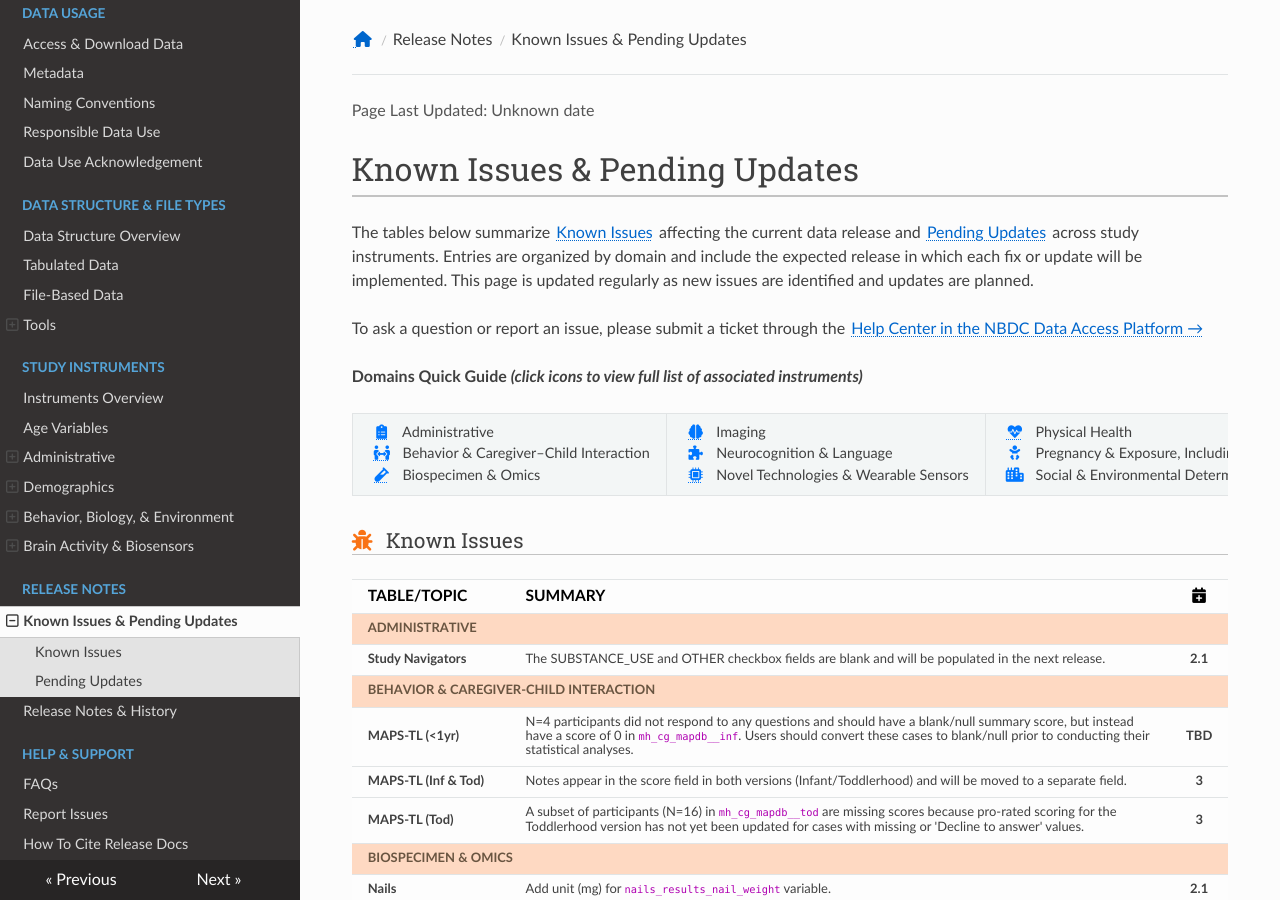
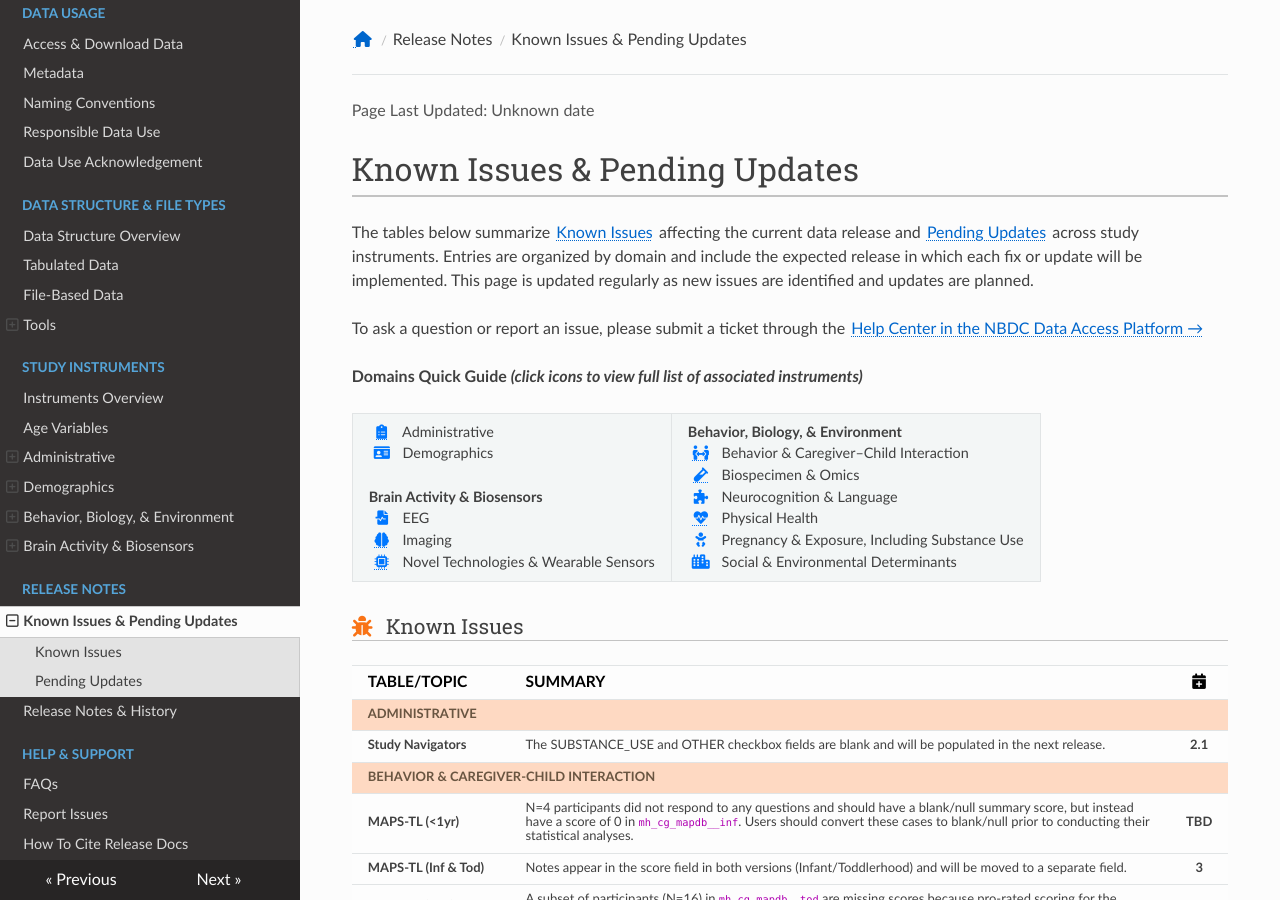
Before and after one commit to nbdc-datahub/hbcd-docs, an MkDocs documentation site: the page built from docs/changelog/issues-updates.md, in a window 1280 px wide and 900 px high. Built offline with MkDocs 1.6.1, drawn with Linux system fonts in a browser that asks for light colours; nearby versions of some CDN libraries.

Commit message:
fix domains quick guide - missing eeg

```diff
--- a/docs/changelog/issues-updates.md
+++ b/docs/changelog/issues-updates.md
@@ -16,17 +16,19 @@ To ask a question or report an issue, please submit a ticket through the [Help C
 <table class="study-legend">
 <tbody>
 <tr>
-<td style="width: 33%;">
+<td>
 <a style="margin-left: 2px;" href="../../instruments/#adm" target="_blank"><i class="fa fa-clipboard-list"></i></a> Administrative<br>
-<a style="margin-left: 2px;" href="../../instruments/#mh" target="_blank"><i class="fa fa-people-arrows"></i></a> Behavior & Caregiver–Child Interaction<br>
-<a style="margin-left: 2px;" href="../../instruments/#biospec" target="_blank"><i class="fa fa-vial"></i></a> Biospecimen & Omics
-</td>
-<td style="width: 33%;">
+<a style="margin-left: 2px;" href="../../instruments/#demo" target="_blank"><i class="fas fa-id-card"></i></a> Demographics<br><br>
+<b>Brain Activity & Biosensors</b><br>
+<a style="margin-left: 2px;" href="../../instruments/#eeg" target="_blank"><i class="fa-solid fa-file-waveform"></i></a> EEG<br>
 <a style="margin-left: 2px;" href="../../instruments/#mri" target="_blank"><i class="fa fa-brain"></i></a> Imaging<br>
-<a style="margin-left: 2px;" href="../../instruments/#ncl" target="_blank"><i class="fa-solid fa-puzzle-piece"></i></a> Neurocognition & Language<br>
 <a style="margin-left: 2px;" href="../../instruments/#sensors" target="_blank"><i class="fa fa-microchip"></i></a> Novel Technologies & Wearable Sensors
 </td>
-<td style="width: 33%;">
+<td>
+<b>Behavior, Biology, & Environment</b><br>
+<a style="margin-left: 2px;" href="../../instruments/#mh" target="_blank"><i class="fa fa-people-arrows"></i></a> Behavior & Caregiver–Child Interaction<br>
+<a style="margin-left: 2px;" href="../../instruments/#biospec" target="_blank"><i class="fa fa-vial"></i></a> Biospecimen & Omics<br>
+<a style="margin-left: 2px;" href="../../instruments/#ncl" target="_blank"><i class="fa-solid fa-puzzle-piece"></i></a> Neurocognition & Language<br>
 <a style="margin-left: 2px;" href="../../instruments/#ph" target="_blank"><i class="fa fa-heart-pulse"></i></a> Physical Health<br>
 <a style="margin-left: 2px;" href="../../instruments/#pex" target="_blank"><i class="fa-solid fa-baby"></i></a> Pregnancy & Exposure, Including Substance Use<br>
 <a style="margin-left: 2px;" href="../../instruments/#sed" target="_blank"><i class="fas fa-city"></i></a> Social & Environmental Determinants
@@ -34,7 +36,6 @@ To ask a question or report an issue, please submit a ticket through the [Help C
 </tr>
 </tbody>
 </table>
-
 
 <!-- BEGIN KNOWN_ISSUES_TABLE -->
 
```
